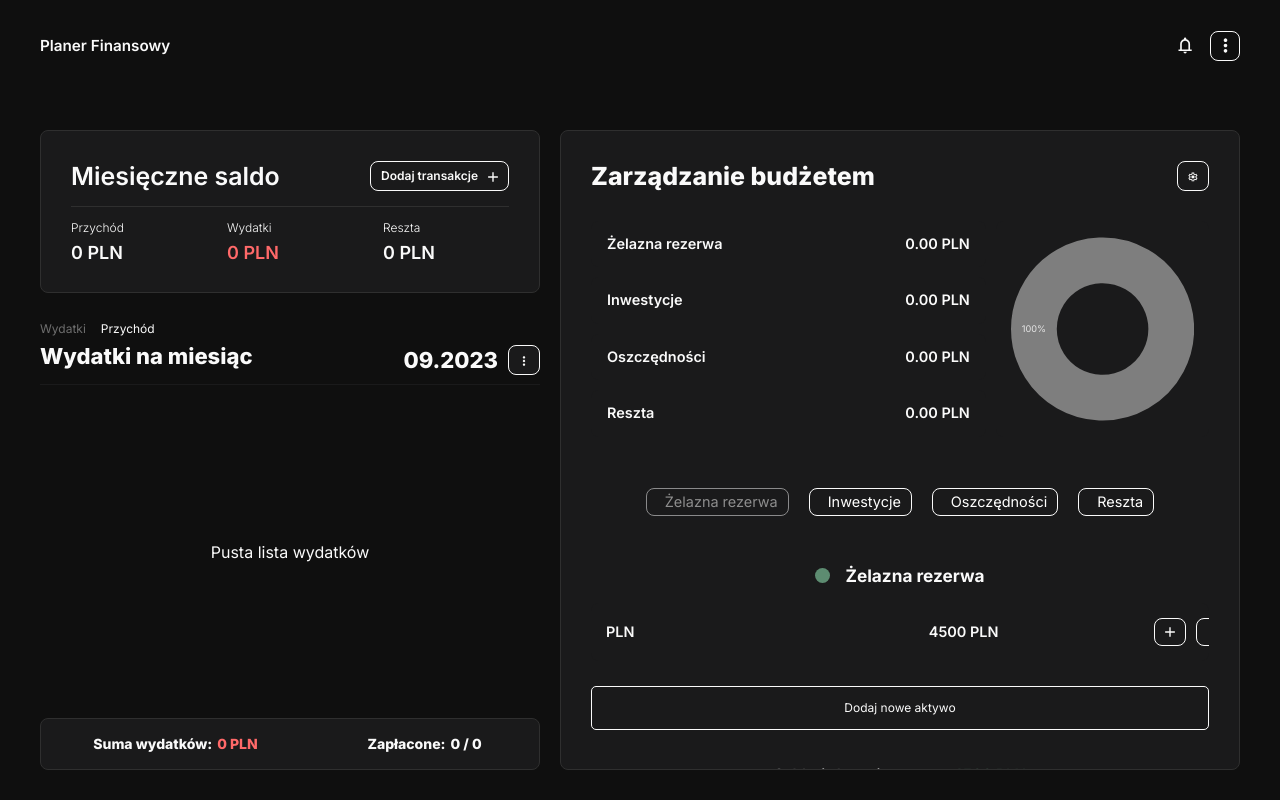
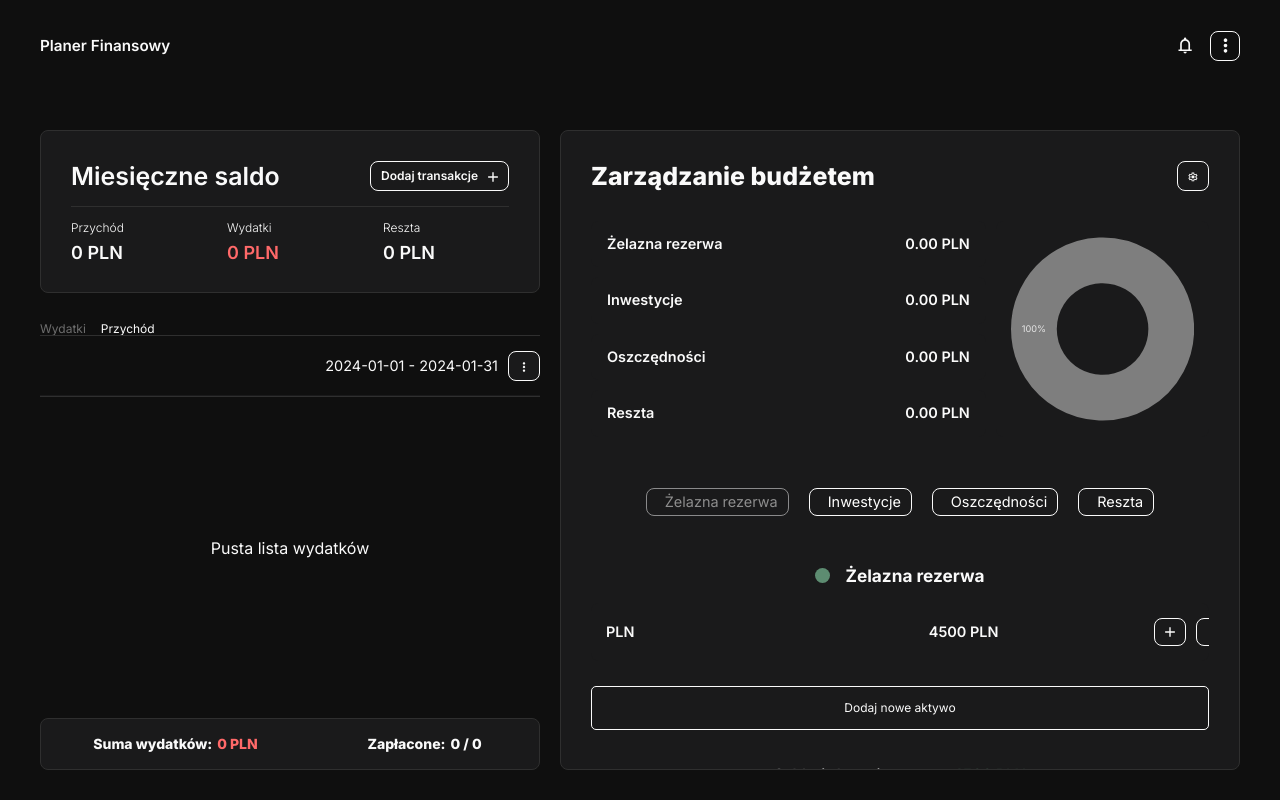
Before and after one commit to chudymikolaj/finance-app, a Next.js app: page /dashboard in a window 1280 px wide. Built offline with nearby package versions, Linux system fonts and the light colour scheme.

Commit message:
refactore: change style and structure of CashFlowHeader component

```diff
--- a/components/CashFlow/CashFlowHeader/CashFLowHeader.styled.tsx
+++ b/components/CashFlow/CashFlowHeader/CashFLowHeader.styled.tsx
@@ -1,26 +1,26 @@
 import styled from "styled-components";
 
-import { BORDER_RADIUS, SIZES, CUBICS } from "@/styles/constants";
+import { BORDER_RADIUS, SIZES, CUBICS, WEIGHT } from "@/styles/constants";
+import ButtonComponent from "@/components/Buttons/Button";
 
 import {
 	FlexRow,
-	FlexRowSpaceBetween,
 	FlexRowAlignCenter,
 	FlexColumn,
+	FlexRowSpaceBetweenCenter,
 } from "@/styles/mixins.styled";
-import ButtonComponent from "@/components/Buttons/Button";
 
 export const CashFlowContainer = styled.div`
 	margin: auto;
 `;
 
 export const CashFlowHeader = styled.div`
-	${FlexRowSpaceBetween}
+	${FlexRowSpaceBetweenCenter}
 
 	width: 100%;
-	padding: 10px 0;
-	margin: 0 auto 20px;
-	gap: 15px;
+	padding: 15px 0;
+	border-top: 1px solid ${({ theme }) => theme.lineColor};
+	border-bottom: 1px solid ${({ theme }) => theme.lineColor};
 	position: relative;
 
 	&:after {
@@ -35,8 +35,7 @@ export const CashFlowHeader = styled.div`
 `;
 
 export const CashFlowHeaderTitle = styled.div`
-	font-size: 22px;
-	font-weight: 800;
+	font-size: ${SIZES.cashFlowHeader};
 `;
 
 export const CashFlowHeaderOptions = styled.div`
@@ -45,32 +44,19 @@ export const CashFlowHeaderOptions = styled.div`
 `;
 
 export const CashFlowHeaderMonth = styled.div`
-	font-size: 22px;
-	font-weight: 800;
+	padding: 0 0 0 10px;
+	font-size: ${SIZES.cashFlowHeader};
 `;
 
 export const CashFlowHeaderButtons = styled.div`
 	${FlexRow}
+
 	gap: 5px;
-`;
 
-export const CashFlowSortByDate = styled.div<{ $animate?: boolean }>`
-	width: 100%;
-	margin: auto;
-	padding: 16px;
-	background-color: ${(props) => props.theme.backgroundElement};
-	border: 1px solid ${(props) => props.theme.borderColor};
-	border-radius: ${BORDER_RADIUS};
-	visibility: ${(props) => (props.$animate ? "visible" : "hidden")};
-	opacity: ${(props) => (props.$animate ? "1" : "0")};
-	position: absolute;
-	top: 36px;
-	left: 0;
-	transform: ${(props) =>
-		props.$animate ? "translateY(5px)" : "translateY(0)"};
-	transition: transform ${CUBICS.easyOut} 200ms, opacity ${CUBICS.easyOut} 200ms,
-		visibility ${CUBICS.easyOut} 200ms;
-	z-index: 1;
+	button {
+		width: 32px;
+		height: 30px;
+	}
 `;
 
 export const CashFlowSortByDateForm = styled.form`
@@ -80,14 +66,16 @@ export const CashFlowSortByDateForm = styled.form`
 
 export const CashFlowSortByDateLabel = styled.label`
 	display: block;
+	font-size: ${SIZES.smallText};
 `;
+
 export const CashFlowSortByDateInput = styled.input`
 	padding: 10px 16px;
-	background-color: ${(props) => props.theme.backgroundElement};
+	background-color: ${(props) => props.theme.formLabelBackground};
 	border: 0;
 	border-radius: ${BORDER_RADIUS};
 	font-family: inherit;
-	color: ${(props) => props.theme.color};
+	color: ${(props) => props.theme.formLabelInputFontColor};
 
 	&::-webkit-calendar-picker-indicator {
 		filter: invert(1);
@@ -100,8 +88,10 @@ export const CashFlowSortByDataSort = styled(ButtonComponent)`
 	height: auto;
 	padding: 10px 16px;
 	background-color: ${(props) => props.theme.activeButtonColor};
+	border: unset;
 	border-radius: ${BORDER_RADIUS};
 	font-size: ${SIZES.smallText};
+	font-weight: ${WEIGHT.medium};
 	color: ${(props) => props.theme.activeButtonColorFont};
 	transition: background-color ${CUBICS.easyOut} 200ms;
 
--- /dev/null
+++ b/components/CashFlow/CashFlowHeader/CashFlowHeader.types.ts
@@ -0,0 +1,3 @@
+export type CashFlowHeaderPropsType = {
+	title: string;
+};
--- a/components/CashFlow/CashFlowHeader/index.tsx
+++ b/components/CashFlow/CashFlowHeader/index.tsx
@@ -1,10 +1,13 @@
+import { useRef, useState, type ChangeEvent, type FormEvent } from "react";
 import moment from "moment";
-import { useRef, useState, type ChangeEvent, type FormEvent } from "react";
 
 import ButtonRefSVG from "@/components/Buttons/ButtonRefSvg";
 import { useAppContext } from "@/lib/ThemeProviderContext/actions";
+import useOutsideClick from "@/utils/useOutsideClick";
+import Popup from "@/components/Popup";
 
-import useOutsideClick from "@/utils/useOutsideClick";
+import { CashFlowHeaderPropsType } from "./CashFlowHeader.types";
+
 import {
 	CashFlowHeader,
 	CashFlowHeaderButtons,
@@ -12,29 +15,32 @@ import {
 	CashFlowHeaderOptions,
 	CashFlowHeaderTitle,
 	CashFlowSortByDataSort,
-	CashFlowSortByDate,
 	CashFlowSortByDateForm,
 	CashFlowSortByDateInput,
 	CashFlowSortByDateLabel,
 } from "./CashFlowHeader.styled";
 
-const CashFlowHeaderComponent = () => {
-	const { filterCashFlowList } = useAppContext();
+const CashFlowHeaderComponent = ({ title }: CashFlowHeaderPropsType) => {
+	const { filterCashFlowList, filterDateCashFlowList } = useAppContext();
 
 	const refHandleDateSorting = useRef<HTMLDivElement | null>(null);
 	const refHandleButtonDateSorting = useRef<HTMLButtonElement | null>(null);
+
 	const [showDateSorting, setShowDateSorting] = useState(false);
+	const [dateFromFilter, setDateFromFilter] = useState(
+		filterDateCashFlowList.fromDate
+	);
+	const [dateToFilter, setDateToFilter] = useState(
+		filterDateCashFlowList.toDate
+	);
 
-	const GET_FIRST_DAY_MONTH = moment().startOf("month").format("YYYY-MM-DD");
 	const GET_TODAY_DATE_FORMAT = moment().format("YYYY-MM-DD");
-
-	const [dateFromFilter, setDateFromFilter] = useState(GET_FIRST_DAY_MONTH);
-	const [dateToFilter, setDateToFilter] = useState(GET_TODAY_DATE_FORMAT);
+	const GET_FILTER_FROM_DATE = filterDateCashFlowList.fromDate;
+	const GET_FILTER_TO_DATE = filterDateCashFlowList.toDate;
+	const getCurrentDate = `${GET_FILTER_FROM_DATE} - ${GET_FILTER_TO_DATE}`;
 
 	const resetCalendarDate = () => {
 		setShowDateSorting(false);
-		setDateFromFilter(GET_FIRST_DAY_MONTH);
-		setDateToFilter(GET_TODAY_DATE_FORMAT);
 	};
 
 	const onChangeDateFrom = (event: ChangeEvent<HTMLInputElement>) => {
@@ -69,9 +75,9 @@ const CashFlowHeaderComponent = () => {
 
 	return (
 		<CashFlowHeader>
-			<CashFlowHeaderTitle>Wydatki na miesiąc</CashFlowHeaderTitle>
+			<CashFlowHeaderTitle>{title}</CashFlowHeaderTitle>
 			<CashFlowHeaderOptions>
-				<CashFlowHeaderMonth>09.2023</CashFlowHeaderMonth>
+				<CashFlowHeaderMonth>{getCurrentDate}</CashFlowHeaderMonth>
 				<CashFlowHeaderButtons>
 					<ButtonRefSVG
 						ref={refHandleButtonDateSorting}
@@ -81,8 +87,8 @@ const CashFlowHeaderComponent = () => {
 				</CashFlowHeaderButtons>
 			</CashFlowHeaderOptions>
 
-			<CashFlowSortByDate
-				$animate={showDateSorting}
+			<Popup
+				show={showDateSorting}
 				ref={refHandleDateSorting}
 			>
 				<CashFlowSortByDateForm onSubmit={onSubmit}>
@@ -109,7 +115,7 @@ const CashFlowHeaderComponent = () => {
 					/>
 					<CashFlowSortByDataSort>Sortuj</CashFlowSortByDataSort>
 				</CashFlowSortByDateForm>
-			</CashFlowSortByDate>
+			</Popup>
 		</CashFlowHeader>
 	);
 };
```
